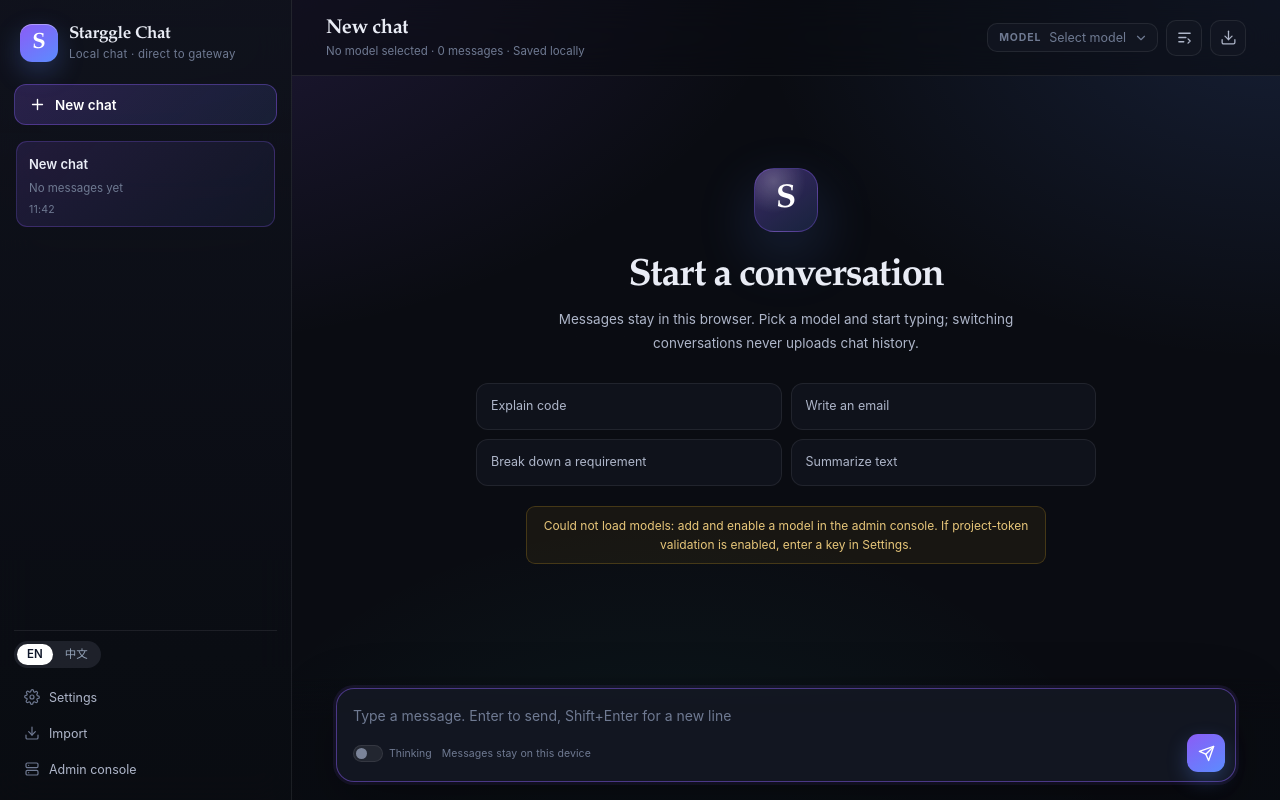
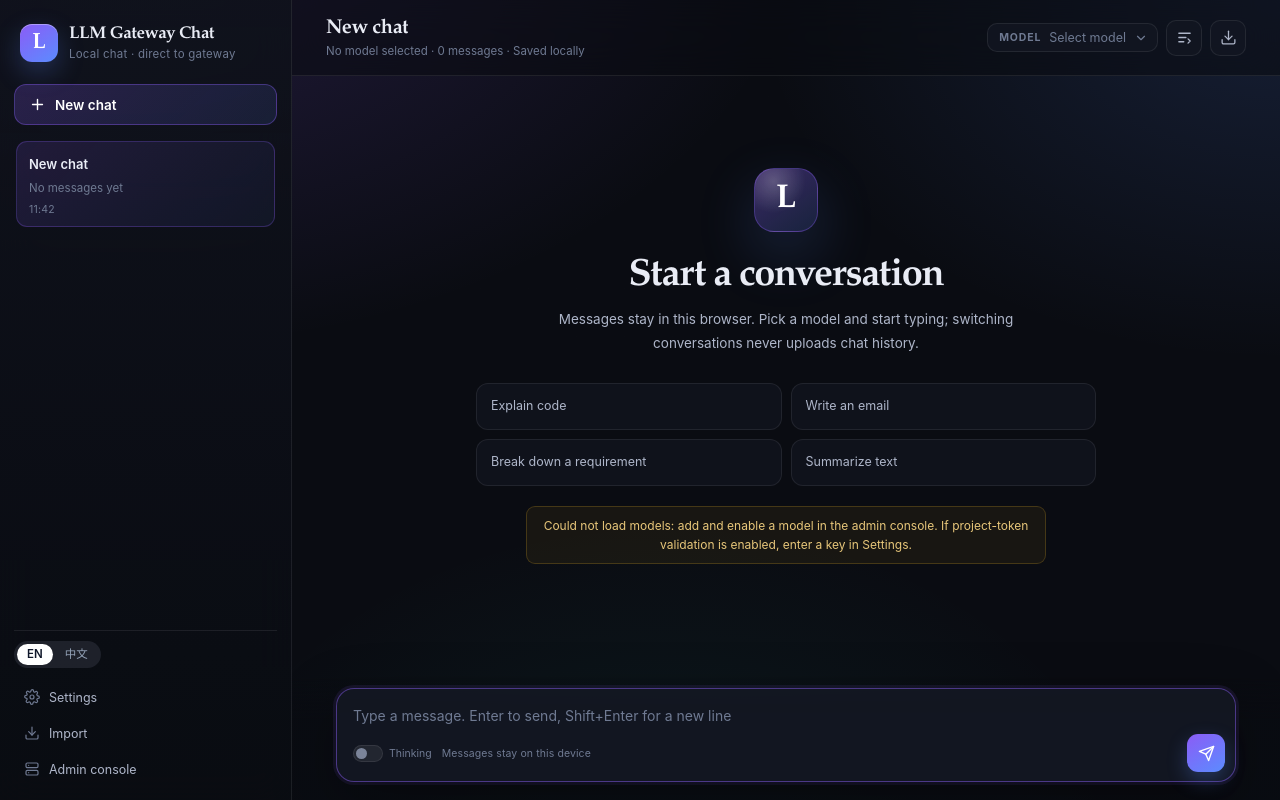
Before and after one commit to MrStarggle/llm-gateway, a FastAPI app: page /chat in a window 1280 px wide. Run offline with FastAPI, Linux system fonts and the light colour scheme; data that the repository does not hold is empty; parts of the project's set-up code (start-up, migrations or seed data) failed here and were passed over.

Commit message:
refactor: unify branding as LLM Gateway

```diff
--- a/app/api/v1/controller/call_manage_controller.py
+++ b/app/api/v1/controller/call_manage_controller.py
@@ -1420,13 +1420,13 @@ async def list_models_openai(
                 "id": name,
                 "object": "model",
                 "created": created,
-                "owned_by": model.com_name or "starggle",
+                "owned_by": model.com_name or "llm-gateway",
                 "x_clusters": set(),
                 "x_providers": set(),
                 "x_pricing": None,
             }
         entry["x_clusters"].add(model.async_type)
-        entry["x_providers"].add(model.com_name or "starggle")
+        entry["x_providers"].add(model.com_name or "llm-gateway")
         if entry["x_pricing"] is None and (
             model.input_price_per_1m is not None or model.output_price_per_1m is not None
         ):
--- a/app/models/user_token_info.py
+++ b/app/models/user_token_info.py
@@ -16,7 +16,7 @@ class UserTokenInfo(Base):
     request_id = Column(String(64), nullable=True, index=True, comment="请求ID")
     retry_count = Column(Integer, nullable=False, server_default="0", comment="网关内部重试次数")
     model = Column(String(128), nullable=False, server_default="", comment="模型名称")
-    purpose = Column(String(16), nullable=False, server_default="main", comment="用途: main/async/async1..async13（异步分路）")
+    purpose = Column(String(16), nullable=False, server_default="main", comment="用途: main/async/async1..async9（异步分路）")
     feature_code = Column(String(64), nullable=False, server_default="uncategorized", index=True, comment="功能码（用量分组统计用）")
     is_stream = Column(Integer, nullable=False, server_default="0", comment="是否流式: 1是0否")
     prompt_tokens = Column(Integer, nullable=False, server_default="0", comment="输入token")
--- a/static/chat/chat.js
+++ b/static/chat/chat.js
@@ -3,9 +3,9 @@
 
     const API_CHAT = '/v1/chat/completions';
     const API_MODELS = '/v1/models';
-    const LS_SETTINGS = 'starggle.chat.settings';
-    const LS_CONVERSATIONS = 'starggle.chat.conversations';
-    const IDB_NAME = 'starggle-chat';
+    const LS_SETTINGS = 'llm-gateway.chat.settings';
+    const LS_CONVERSATIONS = 'llm-gateway.chat.conversations';
+    const IDB_NAME = 'llm-gateway-chat';
     const IDB_STORE = 'conversations';
     const MAX_CONTEXT_MESSAGES = 40;
     const MAX_TITLE_LENGTH = 36;
@@ -535,7 +535,7 @@
 
         const mark = document.createElement('div');
         mark.className = 'empty-mark';
-        mark.textContent = 'S';
+        mark.textContent = 'L';
 
         const title = document.createElement('h1');
         title.textContent = '开始一段对话';
@@ -1453,7 +1453,7 @@
             conversation: conv,
         };
         downloadFile(
-            'starggle-chat-' + new Date().toISOString().slice(0, 10) + '.json',
+            'llm-gateway-chat-' + new Date().toISOString().slice(0, 10) + '.json',
             JSON.stringify(payload, null, 2)
         );
         showToast('已导出当前会话');
--- a/static/i18n.js
+++ b/static/i18n.js
@@ -321,7 +321,7 @@
     '便于排查': 'for troubleshooting',
 
     // ==================== 聊天页 ====================
-    '对话 · Starggle Gateway': 'Chat · Starggle Gateway',
+    '对话 · LLM Gateway': 'Chat · LLM Gateway',
     '本地对话 · 网关直连': 'Local chat · direct to gateway',
     '新对话': 'New chat',
     '设置': 'Settings',
--- a/templates/chat.html
+++ b/templates/chat.html
@@ -1,10 +1,10 @@
 <!DOCTYPE html>
-<html lang="zh-CN">
+<html lang="en">
 <head>
     <meta charset="UTF-8">
     <meta name="viewport" content="width=device-width, initial-scale=1.0, viewport-fit=cover">
     <meta name="color-scheme" content="dark">
-    <title>对话 · Starggle Gateway</title>
+    <title>对话 · LLM Gateway</title>
     <link rel="stylesheet" href="/static/chat/chat.css">
 </head>
 <body>
@@ -13,9 +13,9 @@
 
     <aside class="sidebar" id="sidebar" aria-label="会话列表">
         <div class="brand-row">
-            <div class="brand-mark" aria-hidden="true">S</div>
+            <div class="brand-mark" aria-hidden="true">L</div>
             <div class="brand-copy">
-                <div class="brand-name">Starggle Chat</div>
+                <div class="brand-name">LLM Gateway Chat</div>
                 <div class="brand-sub">本地对话 · 网关直连</div>
             </div>
         </div>
--- a/templates/model_manage.html
+++ b/templates/model_manage.html
@@ -1,5 +1,5 @@
 <!DOCTYPE html>
-<html lang="zh-CN">
+<html lang="en">
 <head>
 <meta charset="UTF-8">
 <meta name="viewport" content="width=device-width, initial-scale=1.0">
```
Also changed, not shown: tests/test_chat_page.py (+1 -1 lines), 1 other file.
